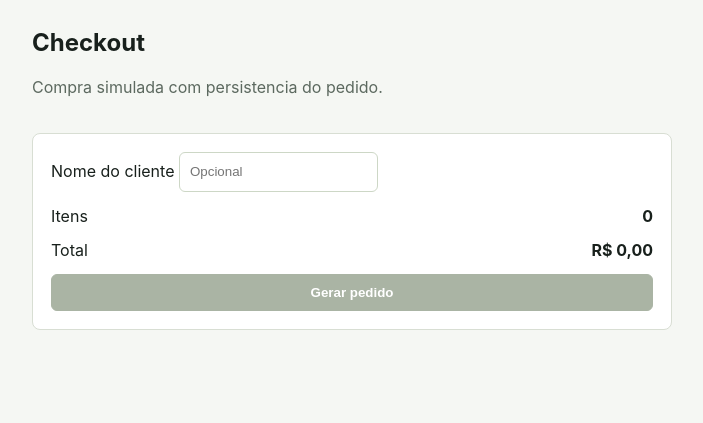
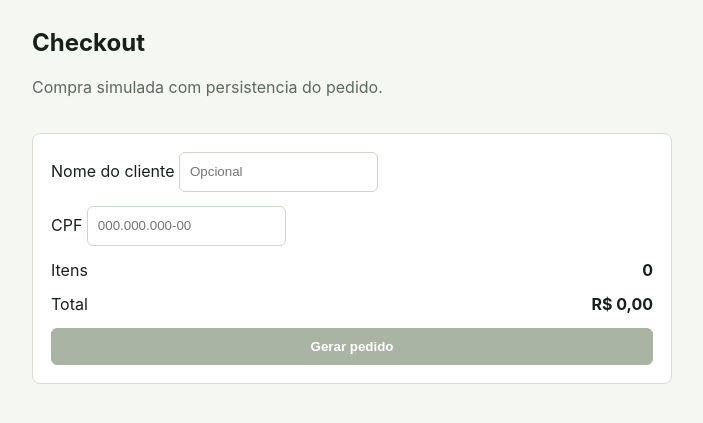
Before and after one commit to marcosfsilva-del/minimercado, a Flask app: page /checkout in a window 1280 px wide. Shown: the part 87-510 px from the top of the page, without its empty margins (66-769 px from the left). Run offline with Flask 3, Linux system fonts and the light colour scheme.

Commit message:
feat(checkout): add CPF field and persistence #11

```diff
--- a/app/core/models.py
+++ b/app/core/models.py
@@ -49,6 +49,7 @@ class Order(Base):
 
     id: Mapped[int] = mapped_column(Integer, primary_key=True, autoincrement=True)
     customer_name: Mapped[str | None] = mapped_column(String(120), nullable=True)
+    cpf: Mapped[str | None] = mapped_column(String(14), nullable=True)
     total: Mapped[float] = mapped_column(Float, nullable=False)
     created_at: Mapped[datetime] = mapped_column(
         DateTime, server_default=func.now(), nullable=False
--- a/app/core/routes/web.py
+++ b/app/core/routes/web.py
@@ -82,13 +82,18 @@ def finish_checkout():
         products = list_products(db)
         items = _cart_items(products)
         payload = [
-            {"product_id": item["product"].id, "quantity": item["quantity"]} for item in items
+            {"product_id": item["product"].id, "quantity": item["quantity"]}
+            for item in items
         ]
-        create_order(db, payload, request.form.get("customer_name"))
-
-    session["cart"] = {}
-    flash("Pedido criado com sucesso.")
-    return redirect(url_for("web.orders"))
+        create_order(
+            db,
+            payload,
+            request.form.get("customer_name"),
+            request.form.get("cpf"),
+        )
+        session["cart"] = {}
+        flash("Pedido criado com sucesso.")
+        return redirect(url_for("web.orders"))
 
 
 @web_bp.get("/orders")
--- a/app/core/services/market_service.py
+++ b/app/core/services/market_service.py
@@ -16,6 +16,7 @@ def create_order(
     session: Session,
     items: list[dict[str, int]],
     customer_name: str | None = None,
+    cpf: str | None = None,
 ) -> Order:
     if not items:
         raise ValueError("Pedido precisa ter pelo menos um item.")
@@ -49,7 +50,12 @@ def create_order(
             )
         )
 
-    order = Order(customer_name=customer_name or None, total=total, items=order_items)
+    order = Order(
+        customer_name=customer_name or None,
+        cpf=cpf or None,
+        total=total,
+        items=order_items,
+    )
     session.add(order)
 
     for item in items:
--- /dev/null
+++ b/app/core/static/checkout.js
@@ -0,0 +1,28 @@
+const cpfInput = document.getElementById("cpf");
+
+if (cpfInput) {
+    cpfInput.addEventListener("input", (event) => {
+        let cpf = event.target.value.replace(/\D/g, "");
+
+        cpf = cpf.slice(0, 11);
+
+        if (cpf.length > 9) {
+            cpf = cpf.replace(
+                /^(\d{3})(\d{3})(\d{3})(\d{1,2})$/,
+                "$1.$2.$3-$4"
+            );
+        } else if (cpf.length > 6) {
+            cpf = cpf.replace(
+                /^(\d{3})(\d{3})(\d{1,3})$/,
+                "$1.$2.$3"
+            );
+        } else if (cpf.length > 3) {
+            cpf = cpf.replace(
+                /^(\d{3})(\d{1,3})$/,
+                "$1.$2"
+            );
+        }
+
+        event.target.value = cpf;
+    });
+}
--- a/app/core/templates/checkout.html
+++ b/app/core/templates/checkout.html
@@ -14,18 +14,37 @@
       Nome do cliente
       <input type="text" name="customer_name" placeholder="Opcional">
     </label>
+
+    <label>
+      CPF
+      <input
+        type="text"
+        name="cpf"
+        id="cpf"
+        placeholder="000.000.000-00"
+        maxlength="14"
+        inputmode="numeric"
+        autocomplete="off"
+      >
+    </label>
+
     <div class="summary-line">
       <span>Itens</span>
       <strong>{{ items|length }}</strong>
     </div>
+
     <div class="summary-line">
       <span>Total</span>
       <strong>{{ total|brl }}</strong>
     </div>
+
     {% for slot in slot_renderers("CHECKOUT_FORM") %}
       {{ slot.renderer(items=items, total=total)|safe }}
     {% endfor %}
+
     <button type="submit" {% if not items %}disabled{% endif %}>Gerar pedido</button>
   </form>
 </article>
+
+<script src="{{ url_for('static', filename='checkout.js') }}"></script>
 {% endblock %}
```
Also changed, not shown: tests/test_market_service.py (+60 -0 lines).
